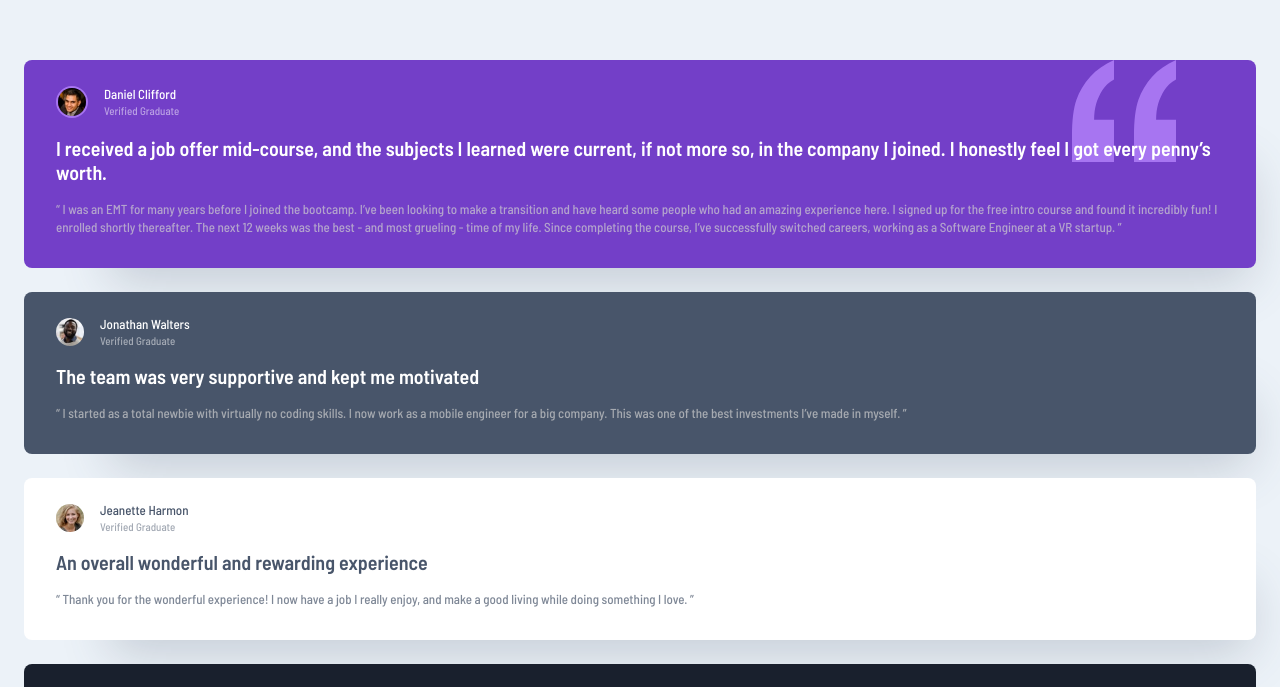
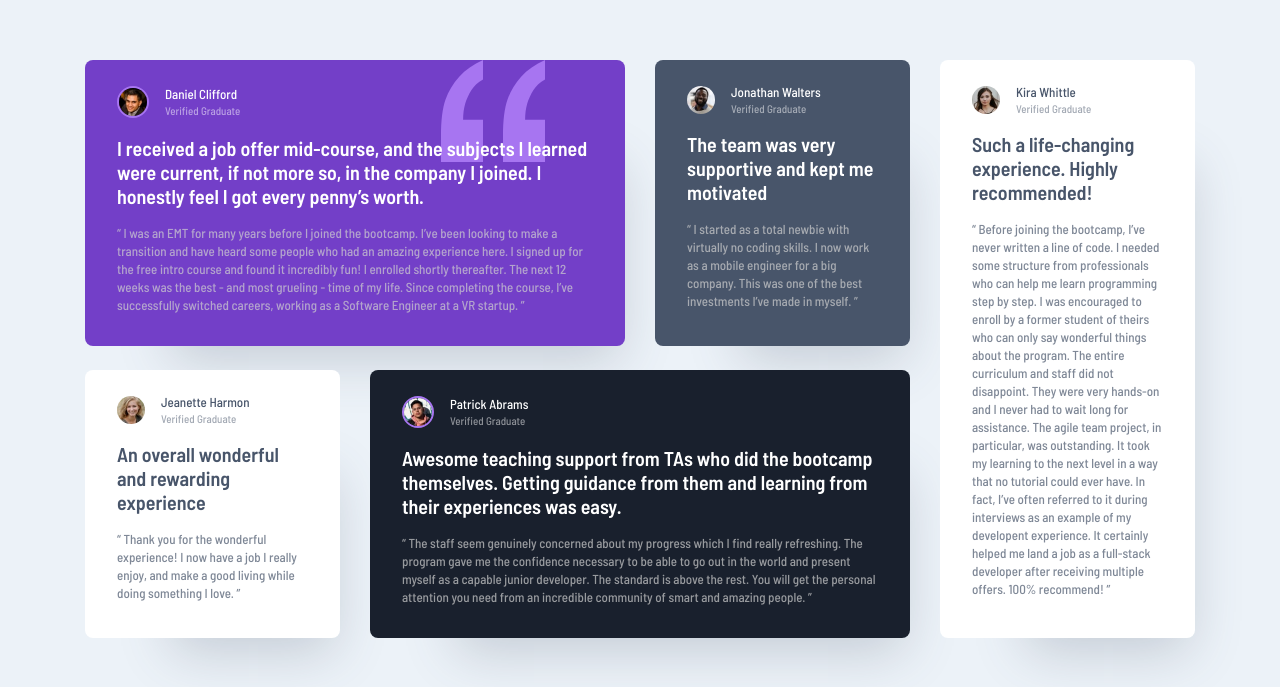
Before and after one commit to NoonPanirSabzi/testimonial-section, a plain HTML site: page index.html in a window 1280 px wide. Shown: the part 104-791 px from the top of the page. Drawn offline with Linux system fonts and the light colour scheme.

Commit message:
Add tablet and desktop breakpoints

```diff
--- a/style.css
+++ b/style.css
@@ -1,23 +1,24 @@
 :root {
-  --white: #FFFFFF;
-  --mild-gray: #48556A;
-  --purple: #733FC8;
-  --mild-purple: #A775F1;
-  --bg-color: #ECF2F8;
-  --navy-blue: #19202D;
-  --mild-white: #CFCFCF;
+  --white: #ffffff;
+  --mild-gray: #48556a;
+  --purple: #733fc8;
+  --mild-purple: #a775f1;
+  --bg-color: #ecf2f8;
+  --navy-blue: #19202d;
+  --mild-white: #cfcfcf;
 }
 
 body {
   margin: 0;
   padding-inline: 1.5rem;
-  padding-block: clamp(4rem, 14.3vw , 10.25rem);
+  padding-block: clamp(4rem, 14.3vw, 10.25rem);
   background-color: var(--bg-color);
   font-family: "Barlow Semi Condensed", sans-serif;
   font-style: normal;
 }
 
-p, blockquote {
+p,
+blockquote {
   font-weight: 500;
 }
 
@@ -57,7 +58,7 @@ blockquote {
   color: var(--mild-gray);
 }
 
-.item1{
+.item1 {
   background-color: var(--purple);
   background-image: url(images/bg-pattern-quotation.svg);
   background-repeat: no-repeat;
@@ -118,8 +119,49 @@ blockquote {
 }
 
 .grid-wrapper {
+  margin: auto;
   display: grid;
   grid-template-columns: 1fr;
   row-gap: 1.5rem;
   column-gap: 1.875rem;
 }
+
+/* 33.25rem = 532px assuming 1rem = 16px */
+@media (min-width: 33.25rem) {
+  .grid-wrapper {
+    grid-template-columns: repeat(2, 1fr);
+  }
+
+  .item1,
+  .item4,
+  .item5 {
+    grid-column: 1 / 3;
+  }
+}
+
+/* 48rem = 768px assuming 1rem = 16px */
+@media (min-width: 48rem) {
+  .grid-wrapper {
+    grid-template-columns: repeat(3, 1fr);
+  }
+
+  .item4 {
+    grid-column: 2/4;
+  }
+  .item5 {
+    grid-column: 1/4;
+  }
+}
+
+/* 65.5rem = 1048px assuming 1rem=16px */
+@media (min-width: 65.5rem) {
+  .grid-wrapper {
+    grid-template-columns: repeat(4, 1fr);
+    max-inline-size: 69.375rem;
+  }
+
+  .item5 {
+    grid-row: 1/3;
+    grid-column: 4/5;
+  }
+}
```
